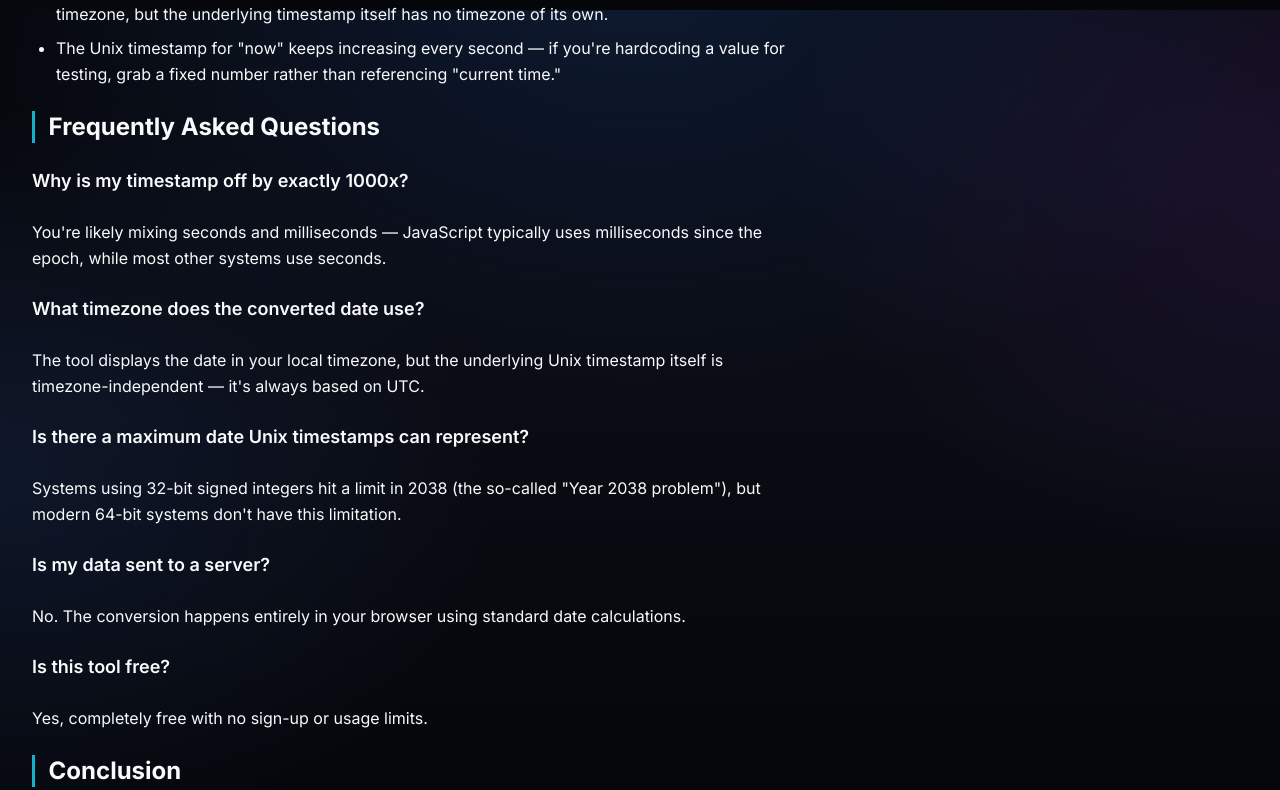
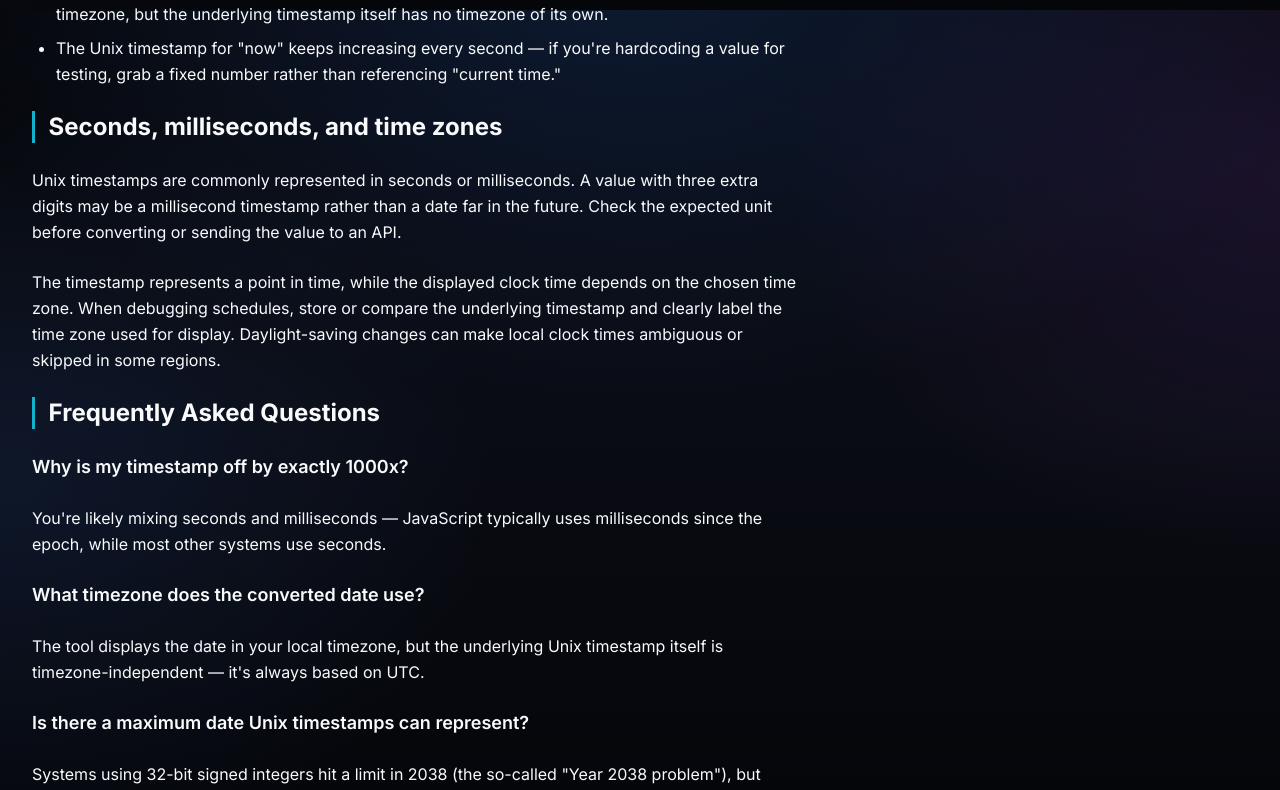
Before and after one commit to surajkumar122024-star/ok01, a Next.js app: page /blog/unix-timestamp-converter-guide in a window 1280 px wide. Shown: the part 2390-3180 px from the top of the page. Built offline with nearby package versions, Linux system fonts and the light colour scheme.

Commit message:
Add distinct practical section to guide

```diff
--- a/src/app/blog/unix-timestamp-converter-guide/page.tsx
+++ b/src/app/blog/unix-timestamp-converter-guide/page.tsx
@@ -101,6 +101,7 @@ export default function TimestampConverterGuideArticle() {
           <li>The Unix timestamp for &quot;now&quot; keeps increasing every second — if you&apos;re hardcoding a value for testing, grab a fixed number rather than referencing &quot;current time.&quot;</li>
           </ul>
 
+          <h2 className="text-2xl font-bold mt-8">Seconds, milliseconds, and time zones</h2><p>Unix timestamps are commonly represented in seconds or milliseconds. A value with three extra digits may be a millisecond timestamp rather than a date far in the future. Check the expected unit before converting or sending the value to an API.</p><p>The timestamp represents a point in time, while the displayed clock time depends on the chosen time zone. When debugging schedules, store or compare the underlying timestamp and clearly label the time zone used for display. Daylight-saving changes can make local clock times ambiguous or skipped in some regions.</p>
           <h2 id="faq" className="text-2xl font-bold mt-8">Frequently Asked Questions</h2>
           <h3 className="text-lg font-semibold mt-4">Why is my timestamp off by exactly 1000x?</h3>
           <p>You&apos;re likely mixing seconds and milliseconds — JavaScript typically uses milliseconds since the epoch, while most other systems use seconds.</p>
```
